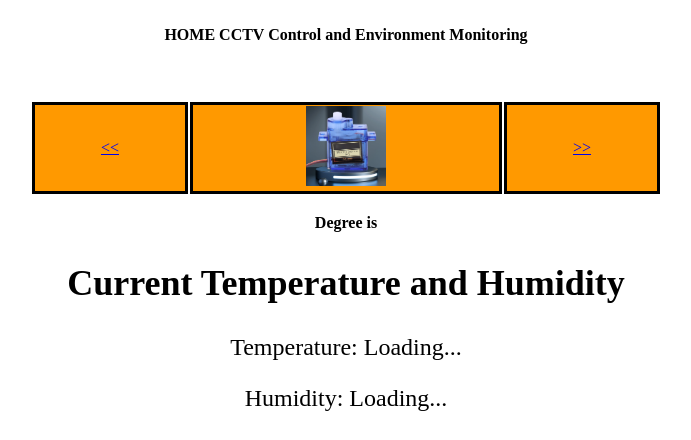
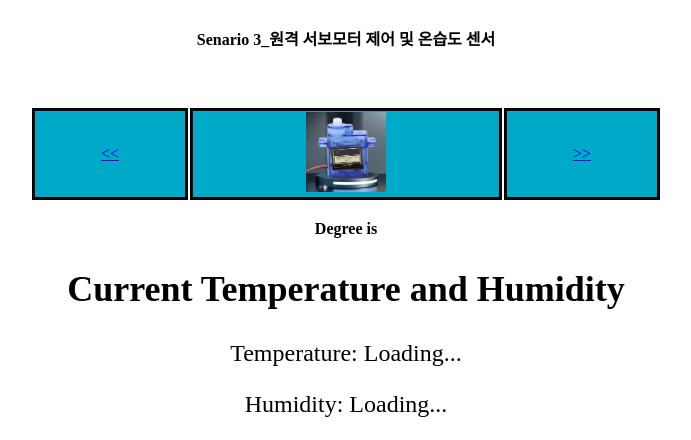
Before and after one commit to Jang707/Dev.Space, a Flask app: page /monitor in a window 1280 px wide. Shown: the top 440 px of the page, without its empty margins (294-985 px from the left). Run offline with Flask 3, Linux system fonts and the light colour scheme.

Commit message:
Minor update

```diff
--- a/python/sn3/Senario_3_Pi4.py
+++ b/python/sn3/Senario_3_Pi4.py
@@ -281,9 +281,9 @@
                 servo_command = request.args.get("servo", "")
 
                 if servo_command == 'L':
-                    new_pos = max(0, current_pos - 10)
+                    new_pos = max(0, current_pos - 30)
                 elif servo_command == 'R':
-                    new_pos = min(180, current_pos + 10)
+                    new_pos = min(180, current_pos + 30)
                 else:
                     return jsonify({'error': 'Invalid servo command'}), 400
 
--- a/python/sn3/templates/remote_monitor.html
+++ b/python/sn3/templates/remote_monitor.html
@@ -1,7 +1,7 @@
 <!DOCTYPE html>
 <html>
 <head>
-    <title>HOME CCTV Control and Environment Monitoring</title>
+    <title>Senario 3_원격 서보모터 제어 및 온습도 센서</title>
     <style>
         .container {
             text-align: center;
@@ -21,7 +21,7 @@
             border-color: #000000;
             text-align: center;
             color: #FFFFFF;
-            background-color: #FF9900;
+            background-color: #00a9c7;
             height: 81px;
         }
     </style>
@@ -39,7 +39,7 @@
 </head>
 <body>
     <div class="container">
-        <strong><br>HOME CCTV Control and Environment Monitoring<br><br><br></strong>
+        <strong><br>Senario 3_원격 서보모터 제어 및 온습도 센서<br><br><br></strong>
         <table class="control-table">
             <tr>
                 <td style="width: 25%">
```
